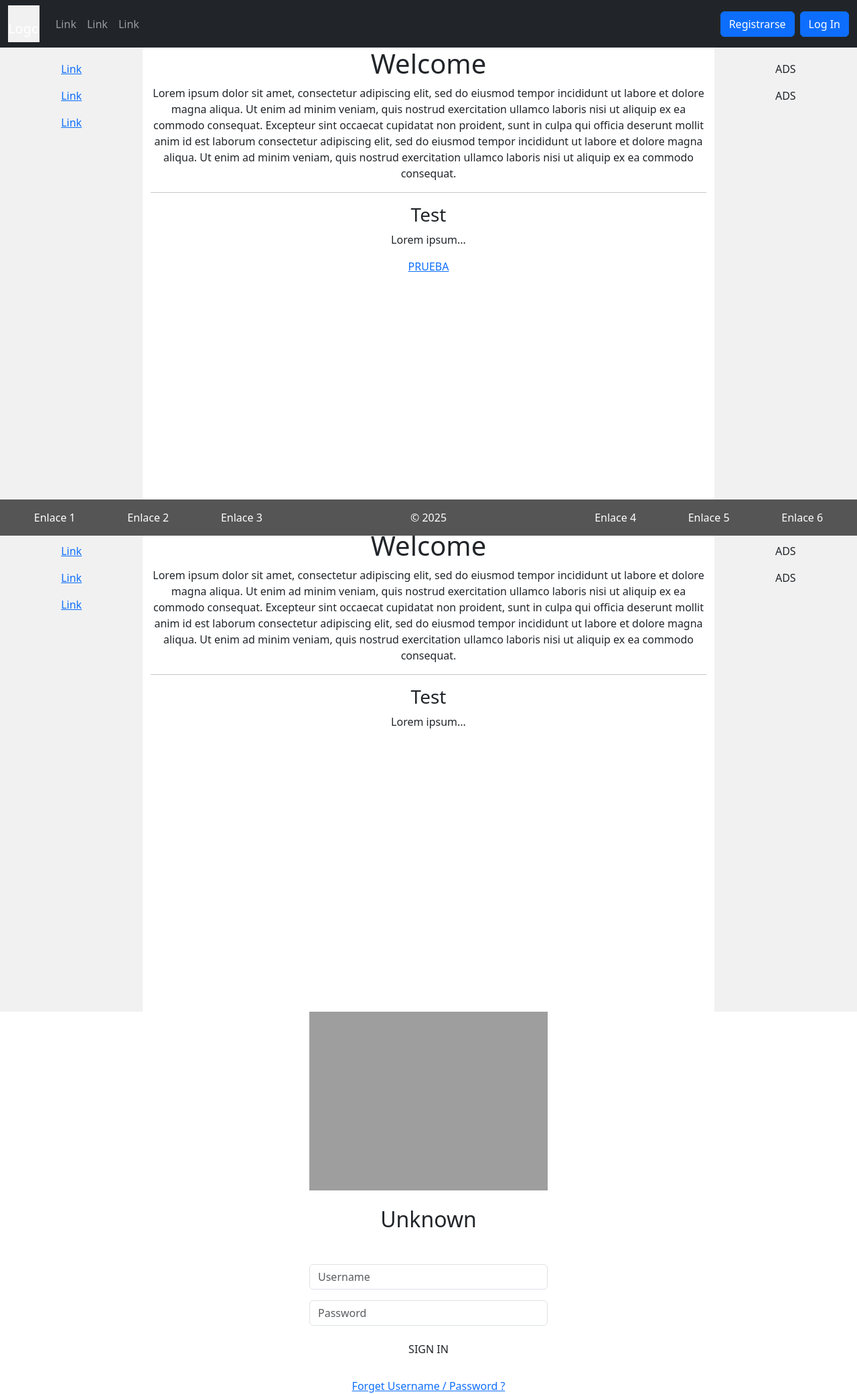
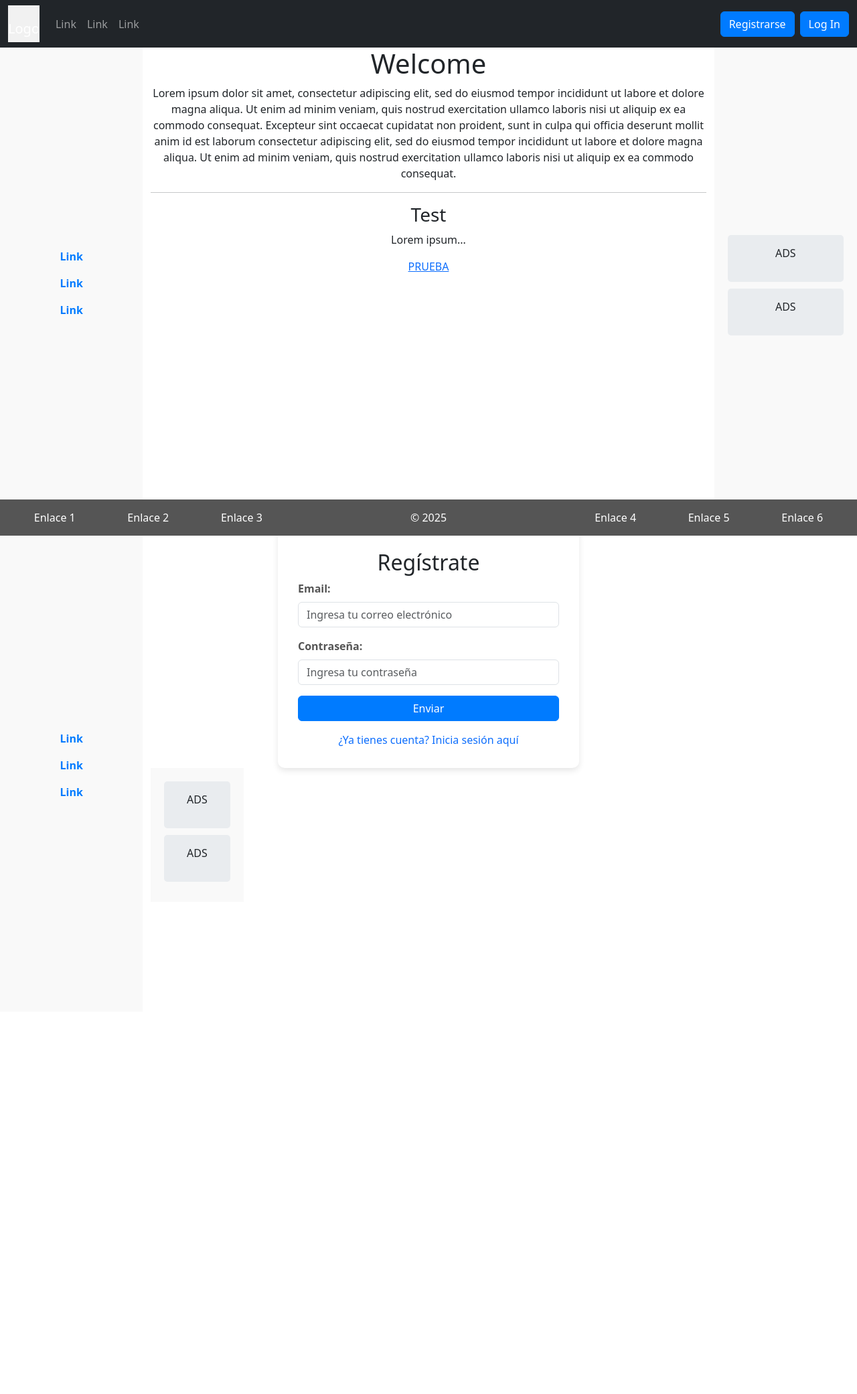
Before and after one commit to brandonmorales12/DWS08, a PHP site: page /src/contact.php in a window 1280 px wide. Shown: the whole page at 67% size. After the commit the page ends 1317 px from the top, so only its background shows below. Run offline with PHP 8.4, Linux system fonts and the light colour scheme; a stand-in replaces the project's code that opens the database connection; grey boxes are pictures that could not be loaded.

Commit message:
cambios en l login.css/login.php/config.php/login.php

```diff
--- a/components/login/login.css
+++ b/components/login/login.css
@@ -1,92 +1,67 @@
-.ezy__signin16_4DHM2rRT {
-    /* Bootstrap variables */
-    --bs-body-color: #333b7b;
-    --bs-body-bg: rgb(255, 255, 255);
+/* Estilos generales */
+.sidenav {
+  background-color: #f9f9f9;
+  padding: 20px;
+  height: 100vh;
+  display: flex;
+  flex-direction: column;
+  justify-content: center;
+}
 
-    /* Easy Frontend variables */
-    --ezy-theme-color: rgb(13, 110, 253);
-    --ezy-theme-color-rgb: 13, 110, 253;
+.sidenav a {
+  color: #007bff;
+  text-decoration: none;
+  font-weight: bold;
+}
 
-    background-image: url(https://cdn.easyfrontend.com/pictures/background/background3.jpg);
-    background-size: cover;
-    background-position: center;
-    background-repeat: no-repeat;
-    color: #fff;
-    padding: 120px 0;
-    position: relative;
-    z-index: 1;
-    overflow: hidden;
+.sidenav a:hover {
+  text-decoration: underline;
+}
+
+.well {
+  background-color: #e9ecef;
+  padding: 15px;
+  border-radius: 5px;
+  margin-bottom: 10px;
+  text-align: center;
+}
+
+/* Estilos para el contenedor del formulario */
+.form-container {
+  max-width: 450px;
+  margin: 0 auto;
+  background-color: #ffffff; /* Fondo blanco */
+  padding: 30px;
+  border-radius: 10px;
+  box-shadow: 0 4px 10px rgba(0, 0, 0, 0.1);
+}
+
+.form-group {
+  text-align: left;
+}
+
+.form-label {
+  font-weight: bold;
+  color: #555;
+}
+
+.btn-primary {
+  background-color: #007bff;
+  border-color: #007bff;
+}
+
+.btn-primary:hover {
+  background-color: #0056b3;
+  border-color: #0056b3;
+}
+
+@media (max-width: 768px) {
+  .sidenav {
+    height: auto;
+    padding: 10px;
   }
 
-  @media (min-width: 991px) {
-    .ezy__signin16_4DHM2rRT {
-      padding: 200px 0;
-    }
+  .well {
+    margin-bottom: 5px;
   }
-
-  .ezy__signin16_4DHM2rRT-heading {
-    font-weight: 300;
-    font-size: 32px;
-    line-height: 1;
-  }
-
-  .ezy__signin16_4DHM2rRT-overlay {
-    position: absolute;
-    top: 0;
-    left: 0;
-    right: 0;
-    bottom: 0;
-    background: linear-gradient(to bottom, #005bea, #00c6fb);
-    opacity: 0.8;
-    z-index: -1;
-  }
-
-  .ezy__signin16_4DHM2rRT-user-img {
-    width: 100px;
-    height: auto;
-  }
-  /* form */
-
-  .ezy__signin16_4DHM2rRT .form-control {
-    min-height: 48px;
-    line-height: 45px;
-    background-color: #fff;
-    color: rgba(22, 22, 22, 0.75);
-    border: 0;
-    border-radius: 100px;
-    padding: 0 25px;
-    font-weight: 700;
-  }
-  .ezy__signin16_4DHM2rRT .form-control::placeholder {
-    font-size: 16px;
-    font-weight: 700;
-  }
-  .ezy__signin16_4DHM2rRT .form-control:focus {
-    border-color: var(--ezy-theme-color);
-  }
-  /* btn */
-  .ezy__signin16_4DHM2rRT-btn {
-    height: 48px;
-    padding: 10px 30px;
-    font-weight: 600;
-    font-size: 16;
-    line-height: 1.4;
-    background-color: var(--ezy-theme-color);
-    color: #ffffff;
-    border-radius: 100px;
-  }
-
-  .ezy__signin16_4DHM2rRT-btn:hover {
-    color: #ffffff;
-    background-color: rgba(var(--ezy-theme-color-rgb), 0.9);
-  }
-  .ezy__signin16_4DHM2rRT a {
-    text-decoration: none;
-    color: #fff;
-    font-size: 18px;
-    transition: 0.35s;
-  }
-  .ezy__signin16_4DHM2rRT a:hover {
-    color: var(--ezy-theme-color);
-    font-size: 18px;
-  }
+}
--- a/components/login/login.php
+++ b/components/login/login.php
@@ -1,4 +1,4 @@
-<link rel="stylesheet" href="/components/textcontainer/textcontainer.css">
+<link rel="stylesheet" href="/components/login/login.css">
 
 <div class="container-fluid text-center h-auto">
   <div class="row content">
@@ -8,11 +8,25 @@
       <p><a href="#">Link</a></p>
     </div>
     <div class="col-sm-8 text-left h-auto">
-      <h1>Welcome</h1>
-      <p>Lorem ipsum dolor sit amet, consectetur adipiscing elit, sed do eiusmod tempor incididunt ut labore et dolore magna aliqua. Ut enim ad minim veniam, quis nostrud exercitation ullamco laboris nisi ut aliquip ex ea commodo consequat. Excepteur sint occaecat cupidatat non proident, sunt in culpa qui officia deserunt mollit anim id est laborum consectetur adipiscing elit, sed do eiusmod tempor incididunt ut labore et dolore magna aliqua. Ut enim ad minim veniam, quis nostrud exercitation ullamco laboris nisi ut aliquip ex ea commodo consequat.</p>
-      <hr>
-      <h3>Test</h3>
-      <p>Lorem ipsum...</p>
+
+          <div class="form-container">
+        <h2>Regístrate</h2>
+        <form action="login.php" method="post">
+          <div class="form-group mb-3">
+            <label for="email" class="form-label">Email:</label>
+            <input type="email" id="email" name="email" placeholder="Ingresa tu correo electrónico" required class="form-control">
+          </div>
+
+          <div class="form-group mb-3">
+            <label for="password" class="form-label">Contraseña:</label>
+            <input type="password" id="password" name="password" placeholder="Ingresa tu contraseña" required class="form-control">
+          </div>
+
+          <button type="submit" class="btn btn-primary w-100">Enviar</button>
+
+          <a href="#" class="d-block mt-3 text-primary text-decoration-none">¿Ya tienes cuenta? Inicia sesión aquí</a>
+        </form>
+
     </div>
     <div class="col-sm-2 sidenav h-auto">
       <div class="well">
@@ -24,37 +38,3 @@
     </div>
   </div>
 </div>
-
-
-
-    <section class="ezy__signin16_4DHM2rRT d-flex align-items-center justify-content-center">
-        <div class="ezy__signin16_4DHM2rRT-overlay"></div>
-        <div class="container">
-            <div class="row justify-content-center text-center">
-                <div class="col-12 col-md-6 col-lg-4">
-                    <div>
-                        <img
-                            src="https://cdn.easyfrontend.com/pictures/icons/user.png"
-                            alt=""
-                            class="ezy__signin16_4DHM2rRT-user-img img-fluid mb-4"
-                        />
-                        <h2 class="ezy__signin16_4DHM2rRT-heading mb-5">Unknown</h2>
-                        <form action="authenticate.php" method="post">
-                            <div class="ezy__signin16_4DHM2rRT-form-card">
-                                <div class="form-group w-100 mb-3">
-                                    <input type="text" class="form-control" id="username" name="username" placeholder="Username" required />
-                                </div>
-                                <div class="form-group w-100 mb-3">
-                                    <input type="password" class="form-control" id="password" name="password" placeholder="Password" required />
-                                </div>
-                                <button type="submit" class="btn ezy__signin16_4DHM2rRT-btn w-100">SIGN IN</button>
-                            </div>
-                            <div class="text-center mt-4">
-                                <a href="">Forget Username / Password ?</a>
-                            </div>
-                        </form>
-                    </div>
-                </div>
-            </div>
-        </div>
-    </section>
--- a/includes/config.php
+++ b/includes/config.php
@@ -13,9 +13,9 @@
 			$PAGE_TITLE = "Welcome to my homepage!";
 	}
 	$host = '127.0.0.1';
-	$db = 'pratica';
-	$user = 'usu';
-	$pass = 'usu';
+	$db = 'RAICES_TFG';
+	$user = 'root';
+	$pass = 'Tokio2324';
 
 	try {
 		$pdo = new PDO("mysql:host=$host;port=3306;dbname=$db;charset=utf8", $user, $pass);
```
Also changed, not shown: src/login.php (+6 -6 lines).
